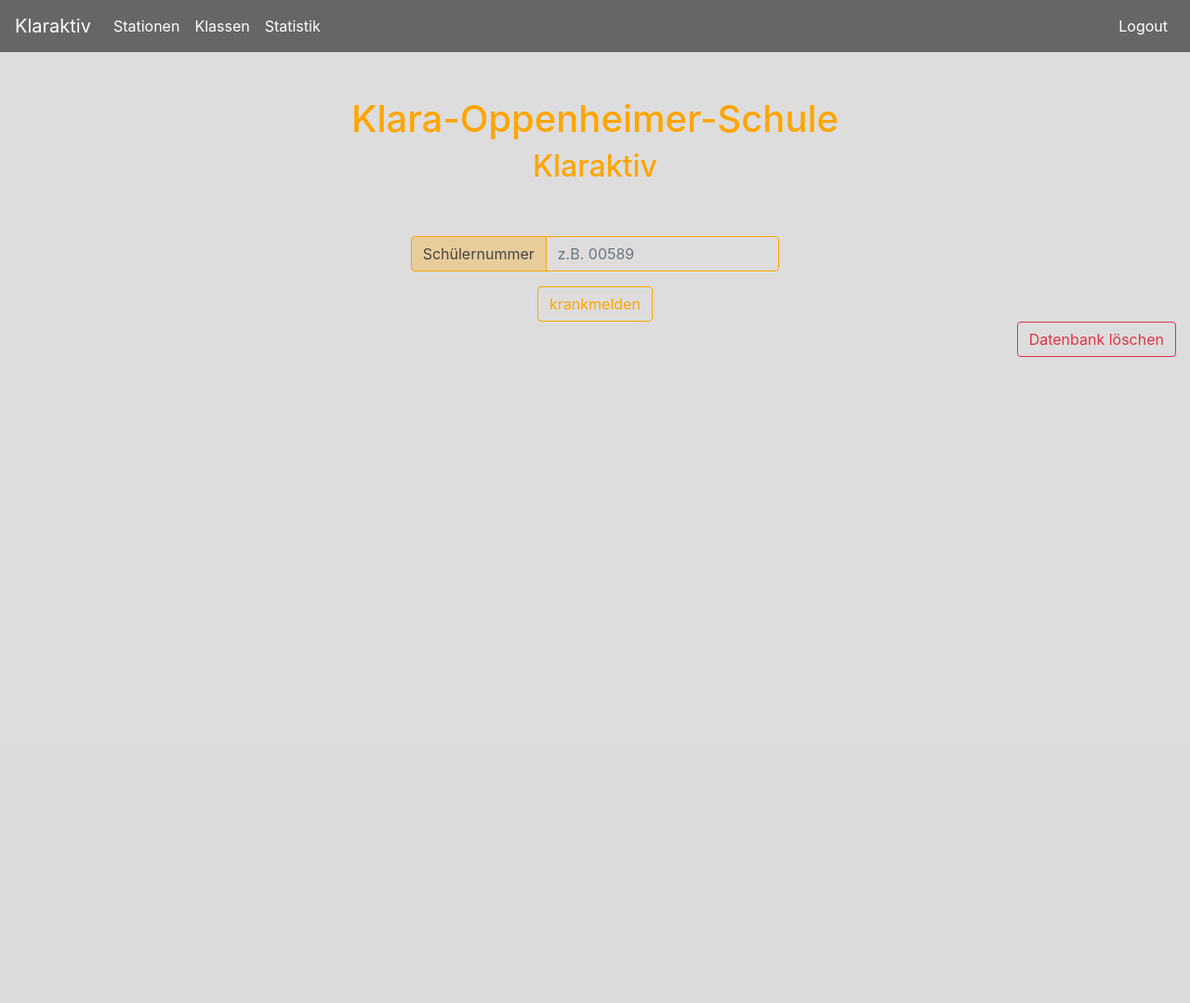
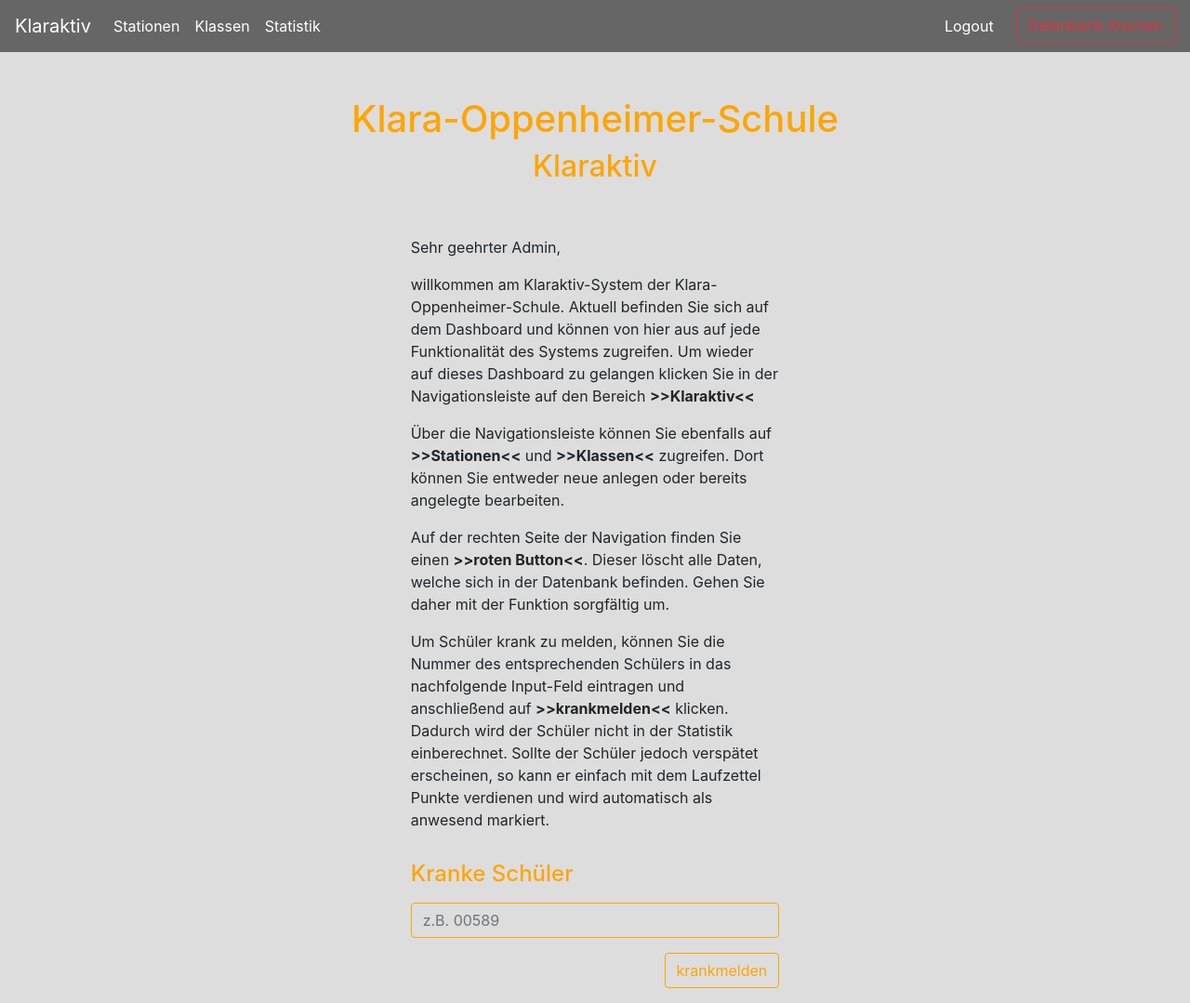
Before and after one commit to MaxMay1994/sportsday, a Flask app: template templates/main/dashboard.html in a window 1280 px wide. Shown: the whole page at 93% size. Before the commit the page ends 384 px from the top, so only its background shows below. Run offline with Flask 2, Linux system fonts and the light colour scheme; the template is opened without the code that fills it, so the values that code supplies are empty; some libraries are stand-ins or nearby versions.

Commit message:
many shit

```diff
--- a/src/controller/schoolclasses/SchoolClassController.py
+++ b/src/controller/schoolclasses/SchoolClassController.py
@@ -28,9 +28,9 @@ class SchoolClassController(Controller):
             # start move into if success
             student_controller.add_students(request.form['classname'], request.form['amountStudents'])
             # end move into if success
+
             if success:
-
-                return redirect(url_for('class_manage'))
+                return redirect(url_for('manage_class'))
 
             error = True
 
--- a/templates/base/nav/adminnav.html
+++ b/templates/base/nav/adminnav.html
@@ -21,8 +21,13 @@
       </li>
     </ul>
       <ul class="navbar-nav ml-auto">
+          <li class="mr-3">
+              <a class="nav-link" href="/logout">Logout</a>
+          </li>
           <li>
-              <a class="nav-link" href="/logout">Logout</a>
+            <form action="/dashboard/database" method="post">
+                <button type="submit" class="btn btn-outline-danger">Datenbank löschen</button>
+            </form>
           </li>
       </ul>
   </div>
--- a/templates/class/class_add.html
+++ b/templates/class/class_add.html
@@ -16,7 +16,7 @@
         <div class="row mb-2">
             <div class="col-12">
                 <form action="/dashboard/klasse/erstellen" method="post">
-                    {% if error %}
+                    {% if error is sameas true %}
                     <div class="row mb-2">
                         <div class="offset-2 col-8">
                             <div class="alert alert-danger">
--- a/templates/main/dashboard.html
+++ b/templates/main/dashboard.html
@@ -6,7 +6,7 @@
 
 {% block content %}
 
-    <div class="row mb-5 mt-3">
+    <div class="row mb-5 mt-3 mb-3">
         <div class="col-12 offset-xl-2 col-xl-8 text-center">
             <h1 class="h1">Klara-Oppenheimer-Schule</h1>
             <h2 class="h2">Klaraktiv</h2>
@@ -14,48 +14,62 @@
     </div>
 
     {% if success == 'true' %}
-        <div class="row">
+        <div class="row mb-3">
             <div class="offset-4 col-4 alert alert-success">
                 Schüler wurde erfolgreich krank gemeldet.
             </div>
         </div>
     {% elif success == 'false' %}
-        <div class="row">
+        <div class="row mb-3">
             <div class="offset-4 col-4 alert alert-danger">
                 Bitte geben Sie die Schülernummer erneut ein.
             </div>
         </div>
     {% endif %}
+    <div class="row mb-3">
+        <div class="offset-4 col-4">
+            <p>Sehr geehrter Admin,</p>
+            <p>
+                willkommen am Klaraktiv-System der Klara-Oppenheimer-Schule.
+                Aktuell befinden Sie sich auf dem Dashboard und können von hier aus auf jede Funktionalität des Systems zugreifen.
+                Um wieder auf dieses Dashboard zu gelangen klicken Sie in der Navigationsleiste auf den Bereich <strong>&gt;&gt;Klaraktiv&lt;&lt;</strong>
+            </p>
+            <p>
+                Über die Navigationsleiste können Sie ebenfalls auf <strong>&gt;&gt;Stationen&lt;&lt;</strong> und <strong>&gt;&gt;Klassen&lt;&lt;</strong>
+                zugreifen. Dort können Sie entweder neue anlegen oder bereits angelegte bearbeiten.
+            </p>
+            <p>
+                Auf der rechten Seite der Navigation finden Sie einen <strong>&gt;&gt;roten Button&lt;&lt;</strong>. Dieser löscht alle Daten, welche sich in der
+                Datenbank befinden. Gehen Sie daher mit der Funktion sorgfältig um.
+            </p>
 
+            <p>
+                Um Schüler krank zu melden, können Sie die Nummer des entsprechenden Schülers in das nachfolgende Input-Feld eintragen und anschließend auf
+                <strong>&gt;&gt;krankmelden&lt;&lt;</strong> klicken. Dadurch wird der Schüler nicht in der Statistik einberechnet. Sollte der Schüler jedoch verspätet
+                erscheinen, so kann er einfach mit dem Laufzettel Punkte verdienen und wird automatisch als anwesend markiert.
+            </p>
+        </div>
+    </div>
     <div class="row">
         <div class="col-12">
             <form action="/dashboard/schueler/krank" method="post">
-                <div class="row">
+                <div class="row mb-2">
                     <div class="offset-4 col-4">
-                        <div class="input-group mb-3">
-                            <div class="input-group-prepend">
-                                <span class="input-group-text">Schülernummer</span>
-                            </div>
-                            <input type="text" name="number" class="form-control" placeholder="z.B. 00589"
-                                   aria-label="studentnumber" aria-describedby="basic-addon1">
-                        </div>
+                        <h4 class="h4">Kranke Schüler</h4>
                     </div>
                 </div>
-                <div class="row">
-                    <div class="offset-5 col-2 text-center">
+                <div class="row mb-3">
+                    <div class="offset-4 col-4">
+                        <input type="text" name="number" class="form-control" placeholder="z.B. 00589"
+                                   aria-label="studentnumber" aria-describedby="basic-addon1">
+                    </div>
+                </div>
+                <div class="row mb-3">
+                    <div class="offset-6 col-2 text-right">
                         <button type="submit" class="btn btn-outline-primary">krankmelden</button>
                     </div>
                 </div>
             </form>
         </div>
     </div>
-
-    <div class="row">
-        <div class="col-12 text-right">
-            <form action="/dashboard/database" method="post">
-                <button type="submit" class="btn btn-outline-danger">Datenbank löschen</button>
-            </form>
-        </div>
-    </div>
-
 {% endblock %}
```
Also changed, not shown: src/packages/schoolclass/SchoolClass.py (+22 -12 lines), src/packages/station/Station.py (+22 -11 lines), templates/class/class_manage.html (+13 -0 lines), templates/station/station_manage.html (+14 -13 lines).
